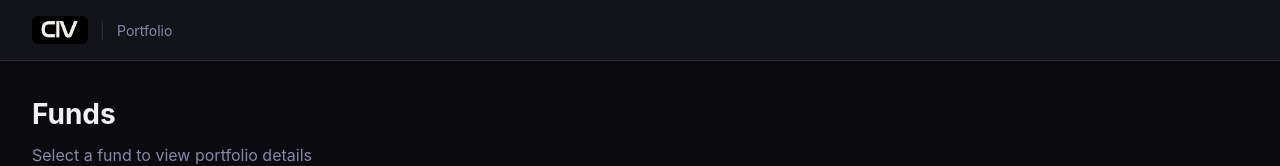
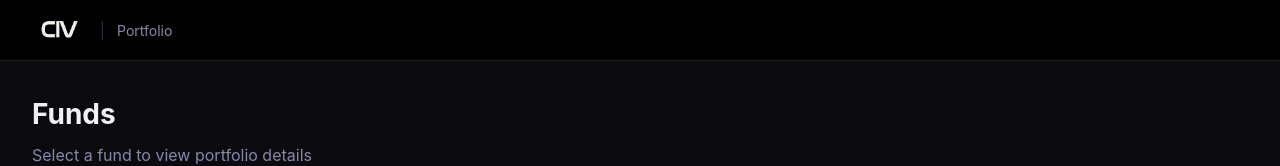
Before and after one commit to gonzo-tpc/portfolio, a Next.js app in the folder dagans/: page / in a window 1280 px wide. Shown: the top 166 px of the page. Built offline with nearby package versions, Linux system fonts and the light colour scheme; no server answers; the database is empty.

Commit message:
black nav bar

```diff
--- a/dagans/app/layout.tsx
+++ b/dagans/app/layout.tsx
@@ -5,7 +5,7 @@ export default function RootLayout({ children }: { children: React.ReactNode })
   return (
     <html lang="en">
       <body style={{ minHeight: '100vh', background: '#0a0a0f' }}>
-        <nav style={{ background: '#13131a', borderBottom: '1px solid #2a2a3a', padding: '16px 32px', display: 'flex', alignItems: 'center', gap: 12 }}>
+        <nav style={{ background: '#000', borderBottom: '1px solid #1a1a1a', padding: '16px 32px', display: 'flex', alignItems: 'center', gap: 12 }}>
           <a href="/" style={{ display: 'flex', alignItems: 'center', gap: 12, textDecoration: 'none' }}>
             {/* eslint-disable-next-line @next/next/no-img-element */}
             <img src="/civ-logo.png" alt="CIV" style={{ height: 28, width: 'auto', background: '#000', padding: '4px 8px', borderRadius: 6 }} />
```
